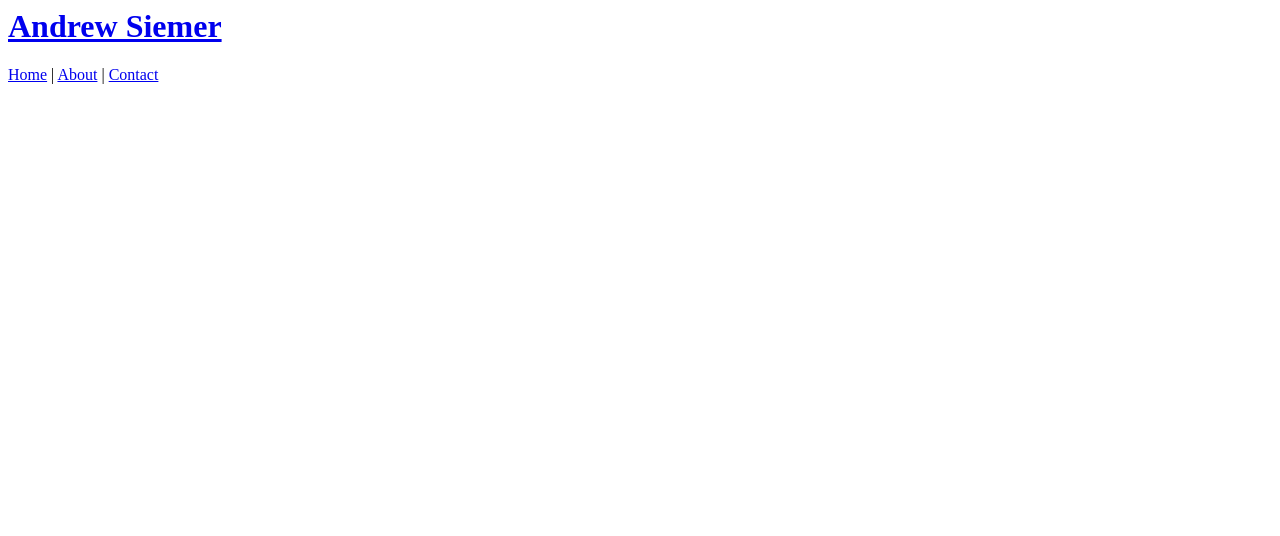
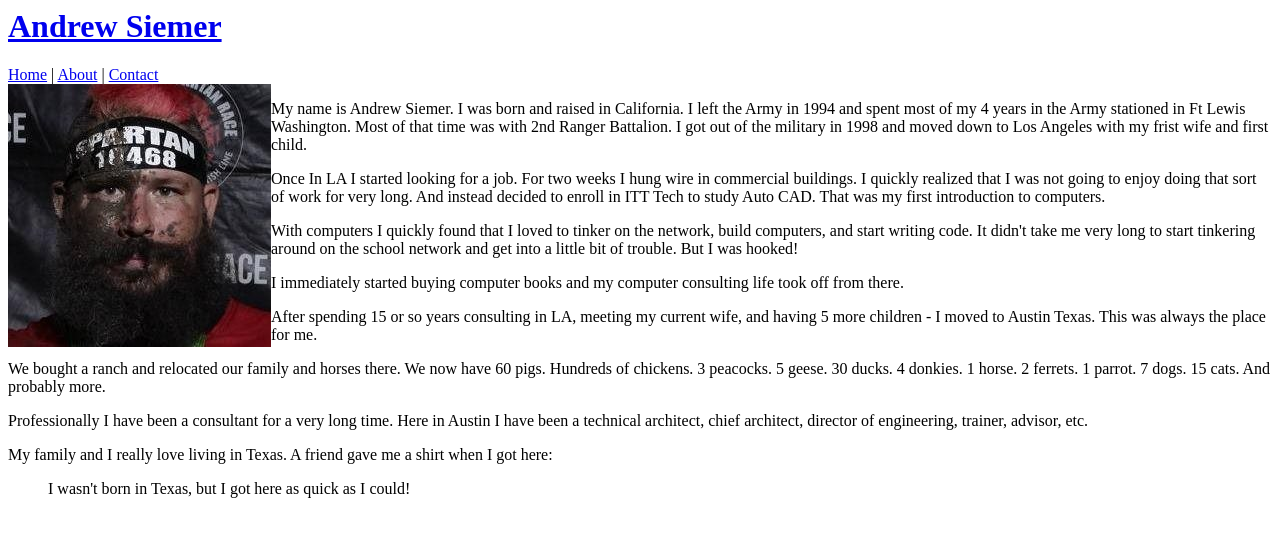
Before and after one commit to asiemer/boot-camp-3-page-site, a plain HTML site: page about.htm in a window 1280 px wide. Drawn offline with Linux system fonts and the light colour scheme.

Commit message:
content added to about

```diff
--- a/about.htm
+++ b/about.htm
@@ -8,5 +8,28 @@
 		<div>
 			<a href="index.htm">Home</a> | <a href="about.htm">About</a> | <a href="contact.htm">Contact</a>
 		</div>
+
+		<div style="float:left;"><img src="images/dirty-andy.jpg"></div>
+
+		<div>
+			<p>My name is Andrew Siemer. I was born and raised in California.  I left the Army in 1994 and spent most of my 4 years in the Army stationed in Ft Lewis Washington.  Most of that time was with 2nd Ranger Battalion.  I got out of the military in 1998 and moved down to Los Angeles with my frist wife and first child.</p>
+
+			<p>Once In LA I started looking for a job.  For two weeks I hung wire in commercial buildings.  I quickly realized that I was not going to enjoy doing that sort of work for very long.  And instead decided to enroll in ITT Tech to study Auto CAD.  That was my first introduction to computers.</p>
+
+			<p>With computers I quickly found that I loved to tinker on the network, build computers, and start writing code.  It didn't take me very long to start tinkering around on the school network and get into a little bit of trouble.  But I was hooked!</p>
+
+			<p>I immediately started buying computer books and my computer consulting life took off from there.</p>
+
+			<p>After spending 15 or so years consulting in LA, meeting my current wife, and having 5 more children - I moved to Austin Texas.  This was always the place for me.</p>
+
+			<p>We bought a ranch and relocated our family and horses there.  We now have 60 pigs.  Hundreds of chickens.  3 peacocks. 5 geese. 30 ducks. 4 donkies. 1 horse. 2 ferrets. 1 parrot. 7 dogs. 15 cats. And probably more.</p>
+
+			<p>Professionally I have been a consultant for a very long time.  Here in Austin I have been a technical architect, chief architect, director of engineering, trainer, advisor, etc.</p>
+
+			<p>My family and I really love living in Texas.  A friend gave me a shirt when I got here:</p>
+
+			<blockquote>I wasn't born in Texas, but I got here as quick as I could!</blockquote>
+
+		</div>
 	</body>
 </html>
```
